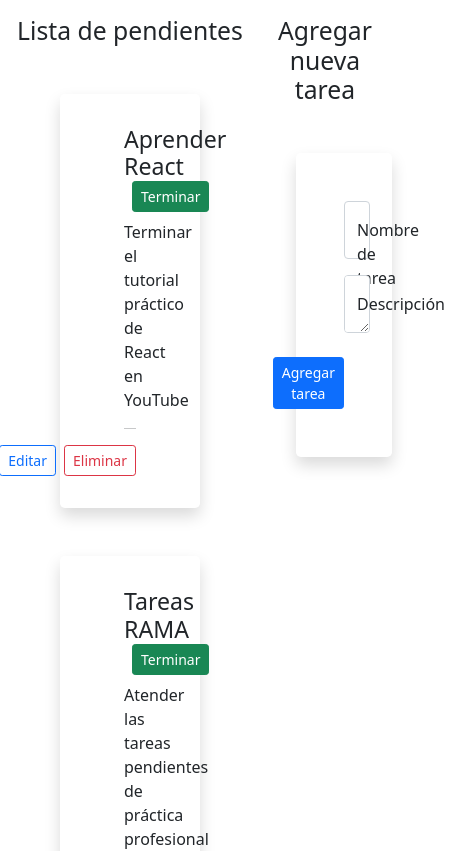
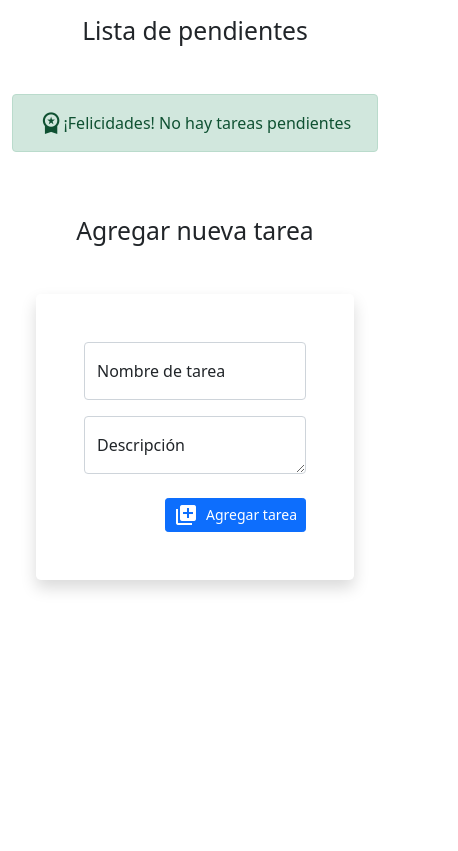
Before and after one commit to DavidTlCo/TODOApp, a React (Create React App) app: page / in a window 390 px wide. Shown: the top 851 px of the page, 458 px wide, since content can reach past the window. Built offline with nearby package versions, Linux system fonts and the light colour scheme.

Commit message:
feat(frontend): Almacenamiento en localStorage, responsive design, y detalles estéticos

```diff
--- a/public/index.html
+++ b/public/index.html
@@ -21,7 +21,7 @@
       href="https://fonts.googleapis.com/icon?family=Material+Icons"
       rel="stylesheet"
     />
-    <title>Todo App</title>
+    <title>TodoApp</title>
   </head>
   <body>
     <noscript>You need to enable JavaScript to run this app.</noscript>
--- a/src/App.jsx
+++ b/src/App.jsx
@@ -1,31 +1,20 @@
-import React, { useState } from 'react';
+import React, { useEffect, useState } from 'react';
 import TodoForm from './components/TodoForm';
 import TodoList from './components/TodoList';
 
-const initialTodos = [
-  {
-    id: 1,
-    title: 'Aprender React',
-    description: 'Terminar el tutorial práctico de React en YouTube',
-    completed: false
-  },
-  {
-    id: 2,
-    title: 'Tareas RAMA',
-    description: 'Atender las tareas pendientes de práctica profesional',
-    completed: false
-  },
-  {
-    id: 3,
-    title: 'Comer con el chavito',
-    description: 'Regresar a casa y calentar comida para comer',
-    completed: false
-  }
-];
+const initialTodos = [];
+
+// Recuperando del localStorage los todos almacenados
+const localTodos = JSON.parse(localStorage.getItem('todos'));
 
 const App = () => {
-  const [ todos, setTodos ] = useState(initialTodos);
-  const [todoEdit, settodoEdit] = useState(null)
+  const [ todos, setTodos ] = useState(localTodos || initialTodos);
+  const [todoEdit, settodoEdit] = useState(null);
+
+  // Guardar en localstorage los todos
+  useEffect(() => {
+    localStorage.setItem('todos', JSON.stringify(todos));
+  }, [todos]);
 
   // Agregar una nueva tarea
   const addTodo = todo => {
@@ -58,6 +47,11 @@ const App = () => {
 
   // Eliminar un todo
   const deleteTodo = id => {
+    // Se cancela la actualización en caso de eliminación
+    if( todoEdit && id === todoEdit.id){
+      settodoEdit(null);
+    }
+
     const updatedTodos = todos.filter(todo => todo.id !== id);
     setTodos(updatedTodos);
   }
@@ -88,7 +82,7 @@ const App = () => {
   return (
     <div className="container">
       <div className="row mt-3">
-        <div className="col-8">
+        <div className=" col-12 col-lg-8 mb-5">
           <TodoList
             todos={ todos }
             deleteTodo={ deleteTodo }
@@ -96,7 +90,7 @@ const App = () => {
             setTodoEdit={ settodoEdit }
           />
         </div>
-        <div className="col-4">
+        <div className="mx-auto col-sm-8 col-12 col-lg-4">
           <TodoForm
             addTodo={ addTodo }
             todoEdit={ todoEdit }
--- a/src/components/Todo.jsx
+++ b/src/components/Todo.jsx
@@ -2,14 +2,19 @@ import React from 'react';
 
 const Todo = ({ todo, deleteTodo, toggleComplete, setTodoEdit }) => {
   return (
-    <div className="shadow rounded-3 px-5 py-3 m-5">
+    <div className="shadow rounded-3 px-5 py-3 mt-5 mx-2 mx-lg-5">
         <div className="card-body">
-                <h3 className="card-title text-end">
+                <h3 className="card-title d-flex justify-content-end">
                     { todo.title }
                     <button
                         onClick={ () => toggleComplete(todo.id) }
-                        className={`btn btn-sm ${todo.completed ? 'btn-outline-success' : 'btn-success'} ms-2`}
+                        className={`btn btn-sm ${todo.completed ? 'btn-outline-success' : 'btn-success'} ms-4 d-flex align-items-center py-1`}
                     >
+                        {
+                            todo.completed
+                            ? (<i class="material-icons me-1">task_alt</i>)
+                            : (<i class="material-icons me-1">task</i>)
+                        }
                         { todo.completed ? 'Terminada' : 'Terminar'}
                     </button>
                 </h3>
@@ -17,15 +22,17 @@ const Todo = ({ todo, deleteTodo, toggleComplete, setTodoEdit }) => {
             <hr />
             <div className="d-flex justify-content-end">
                 <button
-                    className="btn btn-sm btn-outline-primary me-2"
+                    className="btn btn-sm btn-outline-primary me-2 d-flex align-items-center"
                     onClick={ () => setTodoEdit(todo) }
                 >
+                    <i class="material-icons me-1">edit</i>
                     Editar
                 </button>
                 <button
                     onClick={ () => deleteTodo(todo.id) }
-                    className="btn btn-sm btn-outline-danger"
+                    className="btn btn-sm btn-outline-danger d-flex align-items-center"
                 >
+                    <i class="material-icons me-2">backspace</i>
                     Eliminar
                 </button>
             </div>
--- a/src/components/TodoForm.jsx
+++ b/src/components/TodoForm.jsx
@@ -18,7 +18,9 @@ const TodoForm = ({ addTodo, todoEdit, setTodoEdit, updateTodo }) => {
   // Se cargan los valores en el formulario cuando se tiene un objeto para edición
   useEffect(() => {
     // Si todoEdit no es null asigna al formValues el todoEdit para editarlo
-    todoEdit && setFormValues(todoEdit);
+    todoEdit
+    ? setFormValues(todoEdit)
+    : setFormValues(initialFormValues)
   }, [todoEdit])
 
 
@@ -55,7 +57,7 @@ const TodoForm = ({ addTodo, todoEdit, setTodoEdit, updateTodo }) => {
     }else{
       // Se agrega la nueva tarea
       addTodo(formValues);
-      setMessageSuccess('Tarea actualizada correctamente');
+      setMessageSuccess('Tarea agregada correctamente');
     }
 
     setMessageError(null);
@@ -64,7 +66,17 @@ const TodoForm = ({ addTodo, todoEdit, setTodoEdit, updateTodo }) => {
     // Eliminando el mensaje de éxito transcurrido 2.5 seg.
     setTimeout(() => {
       setMessageSuccess(null);
-    }, 2500);
+    }, 3000);
+  }
+
+  // Método para cancelar la edición de una edición mediante el botón
+  const cancelEdition = () => {
+    setTodoEdit(null);
+    setFormValues(initialFormValues);
+    setMessageSuccess('La tarea no fue modificada');
+    setTimeout(() => {
+      setMessageSuccess(null);
+    }, 3000);
   }
 
   return (
@@ -105,18 +117,34 @@ const TodoForm = ({ addTodo, todoEdit, setTodoEdit, updateTodo }) => {
           <label for="floatingDescription">Descripción</label>
         </div>
         <div className="d-flex justify-content-end">
-          <button className="btn btn-sm btn-primary mt-4">
+          <button className="btn btn-sm btn-primary mt-4 d-flex align-items-center">
+            {
+              todoEdit
+                ? <i class="material-icons me-2">loop</i>
+                : <i class="material-icons me-2">library_add</i>
+            }
             {
               todoEdit
                 ? 'Actualizar tarea'
                 : 'Agregar tarea'
             }
           </button>
+          {
+            todoEdit &&
+            <button
+            onClick={cancelEdition}
+              className="btn btn-sm btn-warning mt-4 ms-3 d-flex align-items-center"
+            >
+              <i class="material-icons me-2">cancel</i>
+              Cancelar
+            </button>
+          }
         </div>
+      </form>
         {
           // Mostrando mensaje de error
           messageError && (
-            <div class="alert alert-danger mt-4 p-2 text-center d-flex align-items-center" role="alert">
+            <div class="alert alert-danger mt-4 p-2 d-flex align-items-center justify-content-center" role="alert">
               <i class="material-icons me-2">warning</i>
               { messageError }
             </div>
@@ -125,13 +153,12 @@ const TodoForm = ({ addTodo, todoEdit, setTodoEdit, updateTodo }) => {
         {
           // Mostrando mensaje de éxito
           messageSuccess && (
-            <div class="alert alert-success mt-4 p-2 text-center d-flex align-items-center" role="alert">
-              <i class="material-icons me-2">task_alt</i>
+            <div class="alert alert-success mt-4 p-2 d-flex align-items-center justify-content-center" role="alert">
+              <i class="material-icons me-1">task_alt</i>
               { messageSuccess }
             </div>
           )
         }
-      </form>
     </div>
   );
 }
--- a/src/components/TodoList.jsx
+++ b/src/components/TodoList.jsx
@@ -6,6 +6,13 @@ const TodoList = ({ todos, deleteTodo, toggleComplete, setTodoEdit }) => {
         <>
             <h2 className="text-center">Lista de pendientes</h2>
             {
+                todos.length === 0
+                ? (
+                    <div className="alert alert-success mt-5 d-flex justify-content-center align-items-center" role="alert">
+                        <i class="material-icons fs-2">workspace_premium</i>
+                        ¡Felicidades! No hay tareas pendientes
+                    </div>
+                ) : (
                     todos.map( todo =>
                         (
                             <Todo
@@ -17,6 +24,7 @@ const TodoList = ({ todos, deleteTodo, toggleComplete, setTodoEdit }) => {
                             />
                         )
                     )
+                )
             }
         </>
     );
```
Lines whose indentation alone changed are shown as unchanged.
